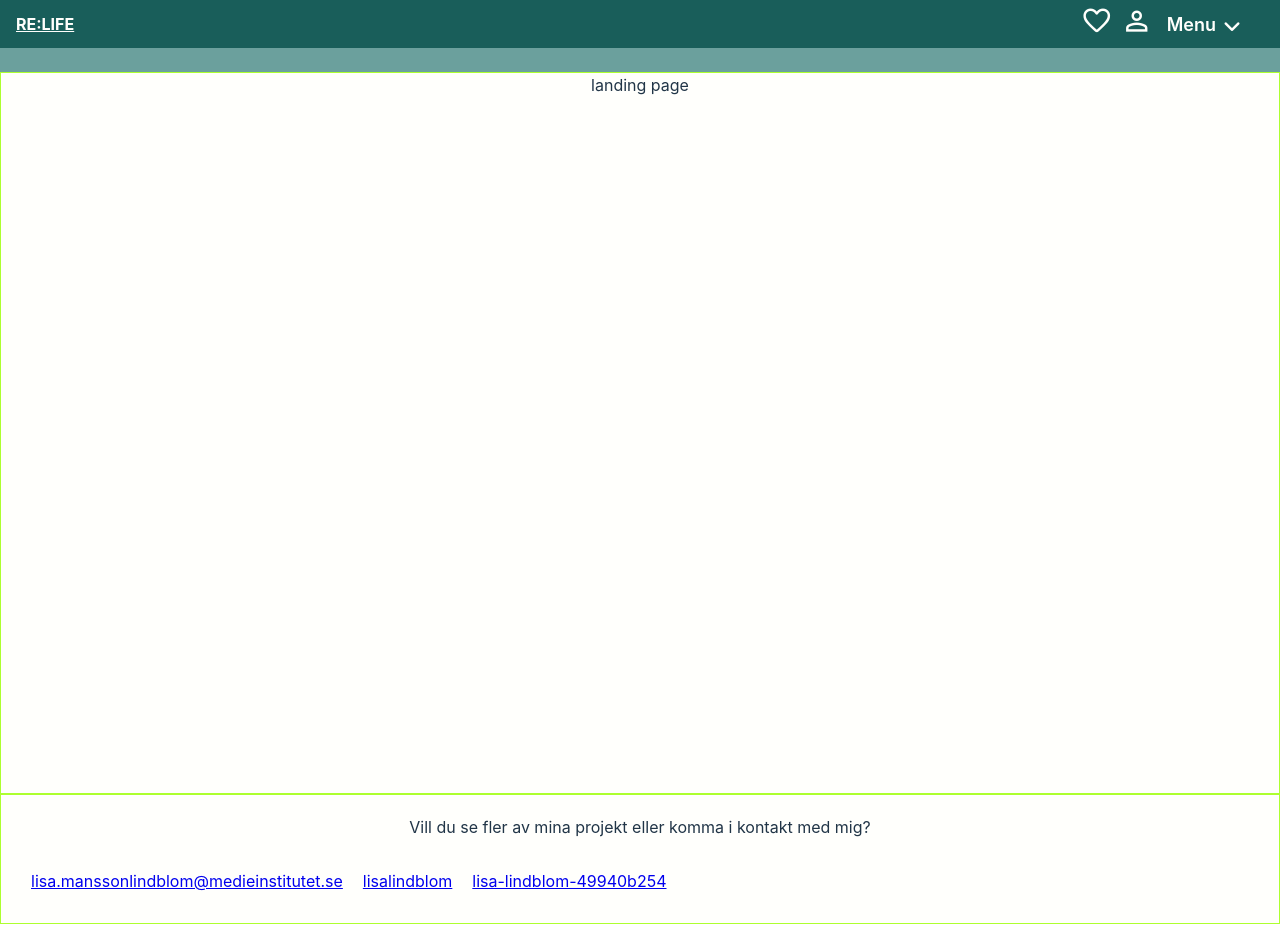
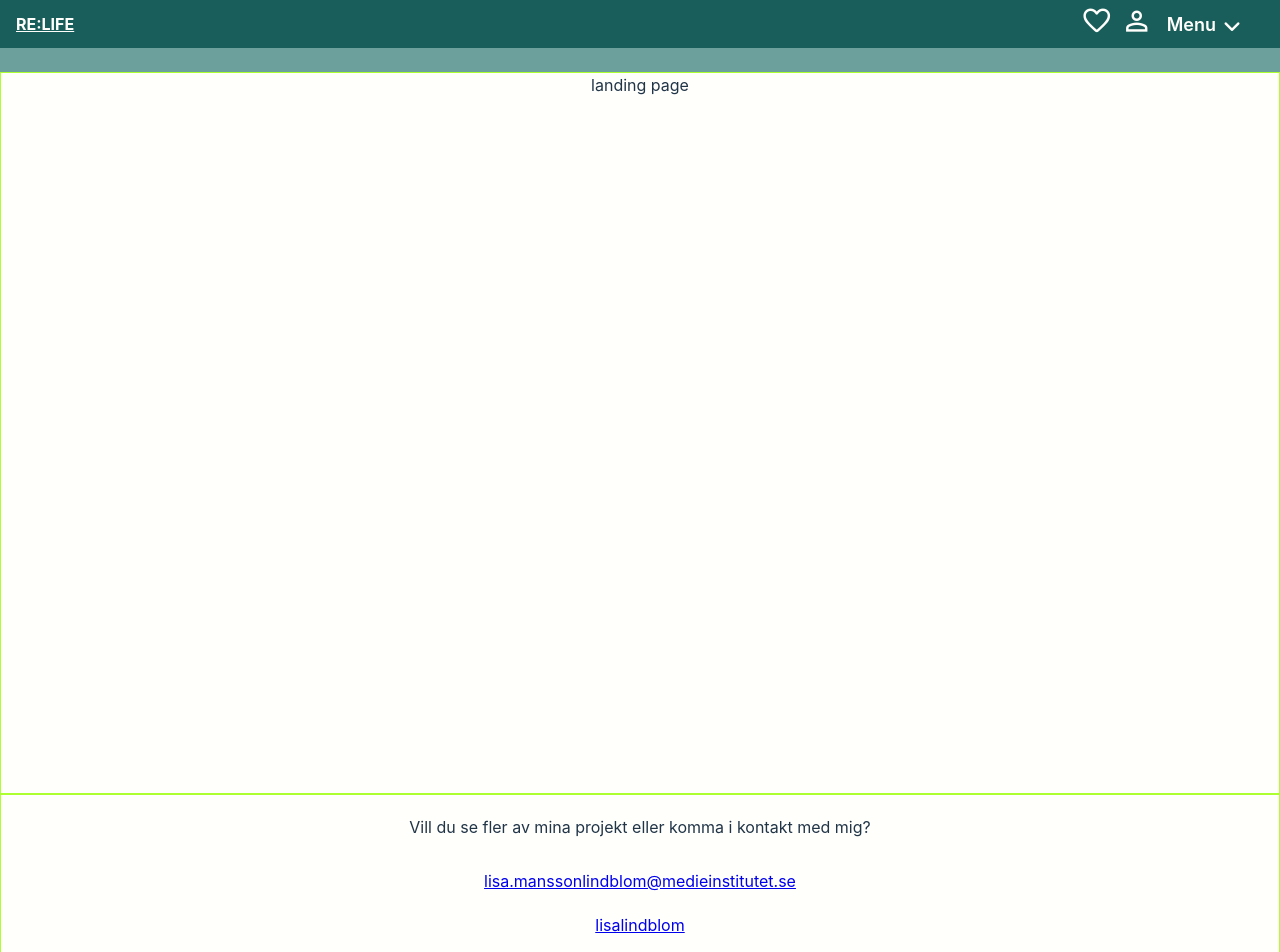
Before and after one commit to lisalindblom/Degree-project, a React (Vite) app: page / in a window 1280 px wide. Shown: the top 952 px of the page. Before the commit the page ends 924 px from the top, so only its background shows below. Built offline with nearby package versions, Linux system fonts and the light colour scheme; no server answers.

Commit message:
style:  create reusable styling classes

```diff
--- a/src/components/layout/Footer.tsx
+++ b/src/components/layout/Footer.tsx
@@ -1,11 +1,11 @@
 export const Footer = () => {
   return (
     <>
-      <footer className="outline container-col footer">
+      <footer className="outline flex-col footer">
         <div id="contact">
           Vill du se fler av mina projekt eller komma i kontakt med mig?
         </div>
-        <div className="container-row " id="contact__links">
+        <div id="contact__links">
           <div className="mail">
             <a href="mailto: lisa.manssonlindblom@medieinstitutet.se">
               <i className="bi bi-envelope"></i>
--- a/src/components/layout/Header.tsx
+++ b/src/components/layout/Header.tsx
@@ -19,7 +19,7 @@ export const Header = () => {
   };
   return (
     <>
-      <div className="container-column header">
+      <div className="flex-col header">
         <div className="top">
           <div className="logo">
             <Link to={"/"}>RE:LIFE</Link>
--- a/src/components/layout/Nav.tsx
+++ b/src/components/layout/Nav.tsx
@@ -4,12 +4,12 @@ export const Nav = () => {
     <>
       <div className="nav-container">
         <nav>
-          <ul className="container-row">
+          <ul className="flex-row">
             <li>
               <Link to={"/"}>Home</Link>
             </li>
             <li>
-              <Link to={"/guides"}> Guides and inspiration</Link>
+              <Link to={"/posts"}> Guides and inspiration</Link>
             </li>
             <li>
               <Link to={"/material-guide"}> Fabric guide</Link>
--- a/src/components/login/UserAuth.tsx
+++ b/src/components/login/UserAuth.tsx
@@ -39,7 +39,7 @@ export const UserAuth: React.FC<SignedInProps> = (props) => {
     };
     return (
       <>
-        <div className="container-col maincontent outline">
+        <div className="container-col main-content outline">
           <button type="button" onClick={handleLogOut}>
             Log out
           </button>
--- a/src/scss/_boilerplate.scss
+++ b/src/scss/_boilerplate.scss
@@ -1,14 +1,17 @@
+@use "variables" as var;
+@use "mixins";
+
 .outline {
   border: 1px solid greenyellow;
 }
 
-.container-column {
+.flex-col {
   display: flex;
   flex-direction: column;
   width: inherit;
 }
 
-.container-row {
+.flex-row {
   display: flex;
   flex-direction: row;
   width: inherit;
@@ -18,6 +21,16 @@
   padding: 10px;
   div {
     padding: 10px;
+    display: flex;
+    flex-direction: column;
+  }
+  @include mixins.desktop {
+    display: flex;
+
+    align-items: center;
+    * {
+      flex-direction: row;
+    }
   }
 }
 
@@ -25,6 +38,9 @@
   height: 90vh;
 }
 
-.maincontent {
-  height: 90vh;
+.main-content {
+  min-height: 90vh;
+  display: flex;
+  flex-direction: column;
+  align-items: center;
 }
--- a/src/views/AboutUs.tsx
+++ b/src/views/AboutUs.tsx
@@ -1,7 +1,7 @@
 export const AboutUs = () => {
   return (
     <>
-      <div className="container-col">About us</div>
+      <div className="flex-col">About us</div>
     </>
   );
 };
--- a/src/views/ClimateImpact.tsx
+++ b/src/views/ClimateImpact.tsx
@@ -1,7 +1,7 @@
 export const ClimateImpact = () => {
   return (
     <>
-      <div className="container-col">climate report</div>
+      <div className="flex-col">climate report</div>
     </>
   );
 };
--- a/src/views/LandingPage.tsx
+++ b/src/views/LandingPage.tsx
@@ -1,7 +1,7 @@
 export const LandingPage = () => {
   return (
     <>
-      <div className="outline landing maincontent">landing page</div>
+      <div className="outline landing main-content">landing page</div>
     </>
   );
 };
--- a/src/views/Login.tsx
+++ b/src/views/Login.tsx
@@ -11,7 +11,7 @@ export const Login = () => {
 
   return (
     <>
-      <div className="container-col maincontent outline">
+      <div className="flex-col main-content outline">
         <UserAuth onSignedIn={handleSignIn}></UserAuth>
       </div>
     </>
--- a/src/views/MaterialGuide.tsx
+++ b/src/views/MaterialGuide.tsx
@@ -1,7 +1,7 @@
 export const MaterialGuide = () => {
   return (
     <>
-      <div className="container-col outline maincontent">Material guide</div>
+      <div className="flex-col outline main-content">Material guide</div>
     </>
   );
 };
--- a/src/views/Profile.tsx
+++ b/src/views/Profile.tsx
@@ -1,7 +1,7 @@
 export const Profile = () => {
   return (
     <>
-      <div className="outline maincontent">Profile</div>
+      <div className="outline main-content">Profile</div>
     </>
   );
 };
```
